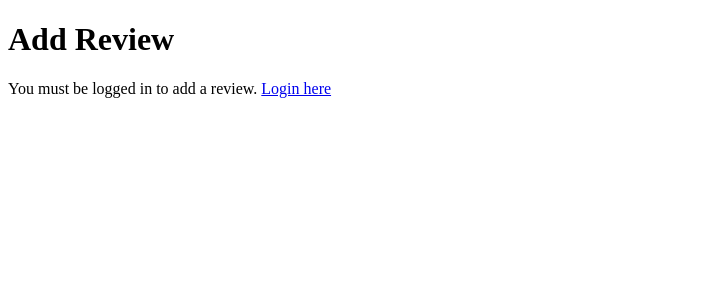
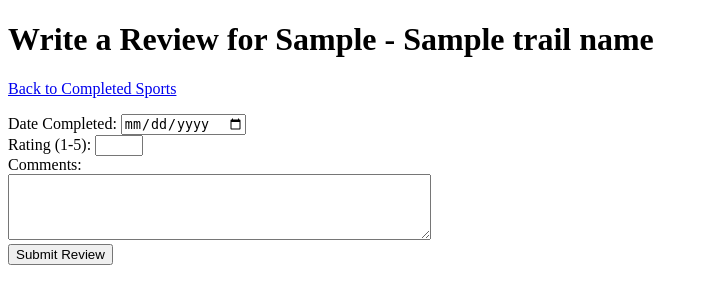
Before and after one commit to MatthewLabasan/sport-search, a Flask app: template webserver/templates/add_review.html in a window 1280 px wide. Shown: the top 304 px of the page, without its empty margins (0-708 px from the left). Run offline with Flask 3, Linux system fonts and the light colour scheme; the template is opened without the code that fills it: most values are stand-ins (such as "Sample title", 1, 10 or a date in 2020); parts of the project's set-up code (start-up, migrations or seed data) failed here and were passed over.

Commit message:
update review function

```diff
--- a/webserver/server.py
+++ b/webserver/server.py
@@ -241,11 +241,10 @@ def login():
 
     return render_template("login.html")
 
-
-
 @app.route('/add_review', methods=['GET', 'POST'])
 def add_review():
     if request.method == 'POST':
+        # Handle the form submission to add a review
         try:
             data = request.form
             sport_type = data['sport_type']
@@ -287,8 +286,21 @@ def add_review():
             flash("Review added successfully!", "success")
         except Exception as e:
             flash(f"Error adding review: {e}", "error")
-        return redirect(url_for('recommend_sports'))
-    return render_template("add_review.html")
+        return redirect(url_for('completed'))
+
+    elif request.method == 'GET':
+        # Handle the GET request to show the add_review form
+        sport_id = request.args.get('sport_id')
+        sport_type = request.args.get('sport_type')
+        trail_name = request.args.get('trail_name')
+
+        if not sport_id or not sport_type or not trail_name:
+            flash("Sport details not provided.", "error")
+            return redirect(url_for('completed'))
+
+        # Render the add_review.html page with the sport details pre-filled
+        return render_template("add_review.html", sport_id=sport_id, sport_type=sport_type, trail_name=trail_name)
+
 
 
 @app.route('/find_sport', methods=['GET', 'POST'])
--- a/webserver/templates/add_review.html
+++ b/webserver/templates/add_review.html
@@ -3,31 +3,27 @@
 <head>
     <meta charset="UTF-8">
     <meta name="viewport" content="width=device-width, initial-scale=1.0">
-    <title>Add Review</title>
+    <title>Write a Review</title>
 </head>
 <body>
-    <h1>Add Review</h1>
-    {% if not session['username'] %}
-        <p>You must be logged in to add a review. <a href="/login">Login here</a></p>
-    {% else %}
-        <form action="/reviews" method="POST">
-            <label for="sport_type">Sport Type:</label>
-            <input type="text" id="sport_type" name="sport_type" required><br>
+    <h1>Write a Review for {{ sport_type }} - {{ trail_name }}</h1>
+    <p><a href="/completed">Back to Completed Sports</a></p>
 
-            <label for="trail_name">Trail Name:</label>
-            <input type="text" id="trail_name" name="trail_name" required><br>
+    <form action="/add_review" method="POST">
+        <input type="hidden" name="sport_id" value="{{ sport_id }}">
+        <input type="hidden" name="sport_type" value="{{ sport_type }}">
+        <input type="hidden" name="trail_name" value="{{ trail_name }}">
 
-            <label for="date_completed">Date Completed:</label>
-            <input type="date" id="date_completed" name="date_completed" required><br>
+        <label for="date_completed">Date Completed:</label>
+        <input type="date" id="date_completed" name="date_completed" required><br>
 
-            <label for="rating">Rating:</label>
-            <input type="number" id="rating" name="rating" min="1" max="5" required><br>
+        <label for="rating">Rating (1-5):</label>
+        <input type="number" id="rating" name="rating" min="1" max="5" required><br>
 
-            <label for="comments">Comments:</label>
-            <textarea id="comments" name="comments"></textarea><br>
+        <label for="comments">Comments:</label><br>
+        <textarea id="comments" name="comments" rows="4" cols="50"></textarea><br>
 
-            <input type="submit" value="Submit Review">
-        </form>
-    {% endif %}
+        <input type="submit" value="Submit Review">
+    </form>
 </body>
 </html>
--- a/webserver/templates/completed.html
+++ b/webserver/templates/completed.html
@@ -32,6 +32,12 @@
                         <strong>{{ sport['sport_type'] }} - {{ sport['trail_name'] }}</strong><br>
                         Rating: {{ sport['rating'] }}<br>
                         Difficulty: {{ sport['difficulty'] }}<br>
+                        <form action="/add_review" method="GET" style="display:inline;">
+                            <input type="hidden" name="sport_id" value="{{ sport['sport_id'] }}">
+                            <input type="hidden" name="sport_type" value="{{ sport['sport_type'] }}">
+                            <input type="hidden" name="trail_name" value="{{ sport['trail_name'] }}">
+                            <button type="submit">Write a Review</button>
+                        </form>
                     </li>
                 {% endfor %}
             </ul>
```
